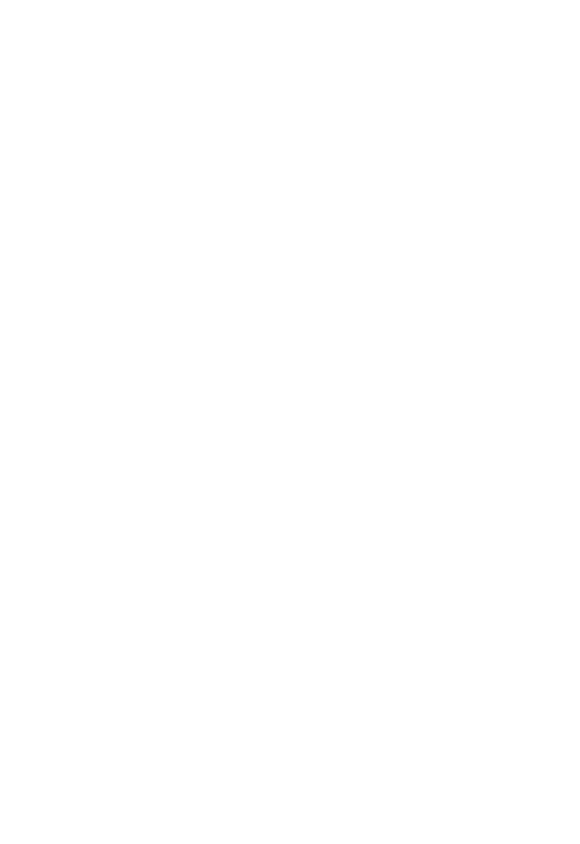
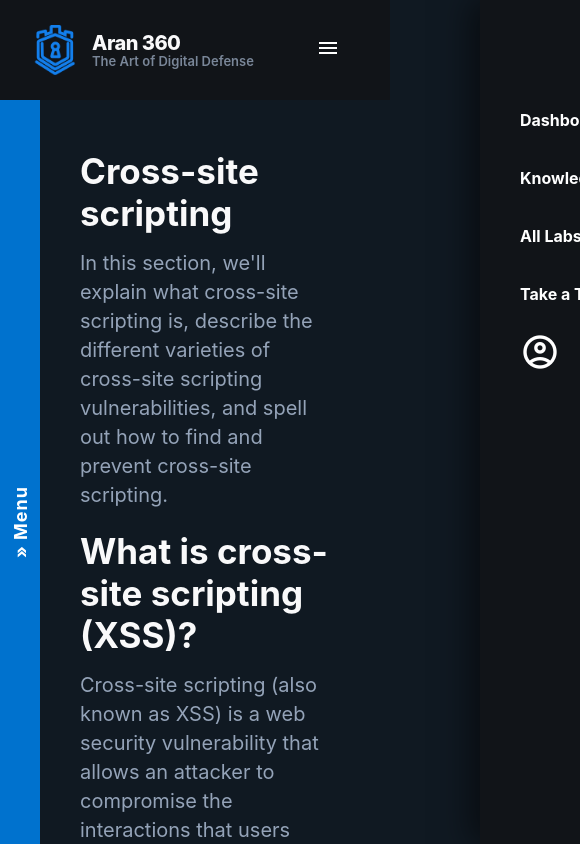
Before and after one commit to Cherry6628/RegExLab, a React (Vite) app in the folder Aran360/FrontEnd/: page /BackEnd/learning-material/xss in a window 390 px wide. Before the commit this address had no page. Shown: the top 844 px of the page, 580 px wide, since content can reach past the window. Built offline with nearby package versions, Linux system fonts and the light colour scheme; the HTML template or start-up script is replaced by a standard one.

Commit message:
Sidebar fixed

```diff
--- a/Aran360/FrontEnd/src/App.css
+++ b/Aran360/FrontEnd/src/App.css
@@ -10,6 +10,9 @@
     margin: 0;
     border: 0;
     box-sizing: border-box;
+}
+html, body{
+    background-color: var(--secondary-bgcolor);
 }
 :root {
     --action-color: #137fec;
--- a/Aran360/FrontEnd/src/App.jsx
+++ b/Aran360/FrontEnd/src/App.jsx
@@ -17,7 +17,7 @@ export default function App() {
             <ContextProvider>
                 <BrowserRouter basename={basename}>
                     <Routes>
-                        <Route path="/xss" element={<XSSMain/>}/>
+                        <Route path="learning-material/xss" element={<XSSMain/>}/>
                         <Route path="/accounts" element={<AuthPage/>}/>
                     </Routes>
                 </BrowserRouter>
--- a/Aran360/FrontEnd/src/component/Sidebar/Sidebar.css
+++ b/Aran360/FrontEnd/src/component/Sidebar/Sidebar.css
@@ -5,27 +5,24 @@
     padding: 24px 16px;
     box-sizing: border-box;
     left: 0;
-    position:fixed;
+    position: fixed;
+    z-index: 1001;
+    transition: transform 0.3s ease;
 }
-#clear-sidebar-position{
+
+#clear-sidebar-position {
     min-width: 320px;
     min-height: 100vh;
     left: 0;
     position: relative;
+    flex-shrink: 0;
     z-index: -1000;
-
-}
-@media only screen and (max-width: 1024px){
-    .sidebar, #clear-sidebar-position{
-        display: none;
-    }
 }
 .sidebar .sidebar-nav {
     display: flex;
     flex-direction: column;
     gap: 4px;
 }
-
 .sidebar .nav-item {
     display: flex;
     align-items: center;
@@ -39,32 +36,81 @@
     transition: all 0.2s ease;
     justify-content: flex-start;
 }
-
 .sidebar .nav-item .label {
     font-size: var(--default-size);
     font-weight: 500;
     color: var(--text-dim);
 }
-
-.sidebar .nav-item .icon {
-    font-size: var(--normal-size);
-    margin-right: 12px;
-    color: var(--action-color);
-}
-
 .sidebar .nav-item.active {
     background-color: #1a73e8;
 }
-
-.sidebar .nav-item.active .label,
-.sidebar .nav-item.active .icon {
-    color:var(--action-color2);
+.sidebar .nav-item.active .label {
+    color: var(--action-color2);
 }
-
 .sidebar .nav-item:hover:not(.active) {
     background-color: #161b22;
 }
-
 .sidebar .nav-item:hover:not(.active) .label {
     color: #ffffff;
 }
+.mobile-toggle-bar {
+    display: none;
+    position: fixed;
+    left: 0;
+    top: 0;
+    width: 40px;
+    height: 100vh;
+    background-color: #0072ce;
+    cursor: pointer;
+    z-index: 1002;
+    align-items: center;
+    justify-content: center;
+}
+.mobile-toggle-bar .menu-text {
+    color: white;
+    writing-mode: vertical-rl;
+    text-orientation: mixed;
+    transform: rotate(180deg);
+    font-weight: bold;
+    font-size: 18px;
+    letter-spacing: 1px;
+    display: flex;
+    align-items: center;
+    gap: 8px;
+}
+.sidebar-header-mobile {
+    display: none;
+    justify-content: flex-end;
+    margin-bottom: 20px;
+}
+.close-btn {
+    background: transparent;
+    border: none;
+    color: var(--text-dim);
+    font-size: 28px;
+    cursor: pointer;
+    padding: 0;
+}
+@media only screen and (max-width: 1024px) {
+    .sidebar {
+        transform: translateX(-100%);
+    }
+    .sidebar.expanded {
+        transform: translateX(0);
+        width: 320px;
+        box-shadow: 5px 0 15px rgba(0, 0, 0, 0.5);
+    }
+    #clear-sidebar-position {
+        min-width: 40px;
+    }
+    .mobile-toggle-bar {
+        display: flex;
+        margin-top: 100px;
+    }
+    .mobile-toggle-bar.hidden {
+        display: none;
+    }
+    .sidebar-header-mobile {
+        display: flex;
+    }
+}
--- a/Aran360/FrontEnd/src/component/Sidebar/Sidebar.jsx
+++ b/Aran360/FrontEnd/src/component/Sidebar/Sidebar.jsx
@@ -1,6 +1,9 @@
+import { useState } from "react";
 import "./Sidebar.css";
 
 const Sidebar = ({ list = {}, activeId, setActiveId }) => {
+    const [isExpanded, setIsExpanded] = useState(false);
+
     const handleNavigation = (key) => {
         const item = list[key];
         if (item.url) {
@@ -8,6 +11,8 @@ const Sidebar = ({ list = {}, activeId, setActiveId }) => {
             return;
         }
         setActiveId(key);
+        setIsExpanded(false);
+
         if (item.hash) {
             setTimeout(() => {
                 const element = document.getElementById(item.hash);
@@ -15,9 +20,17 @@ const Sidebar = ({ list = {}, activeId, setActiveId }) => {
             }, 0);
         } else window.scrollTo(0, 0);
     };
+
     return (
         <>
-            <aside className="sidebar">
+            <div className={`mobile-toggle-bar ${isExpanded ? "hidden" : ""}`} onClick={() => setIsExpanded(true)}>
+                <span className="menu-text">» Menu</span>
+            </div>
+
+            <aside className={`sidebar ${isExpanded ? "expanded" : ""}`}>
+                <div className="sidebar-header-mobile">
+                    <button className="close-btn" onClick={() => setIsExpanded(false)}>✕</button>
+                </div>
                 <nav className="sidebar-nav">
                     {Object.keys(list).map((key, index) => (
                         <button
```
